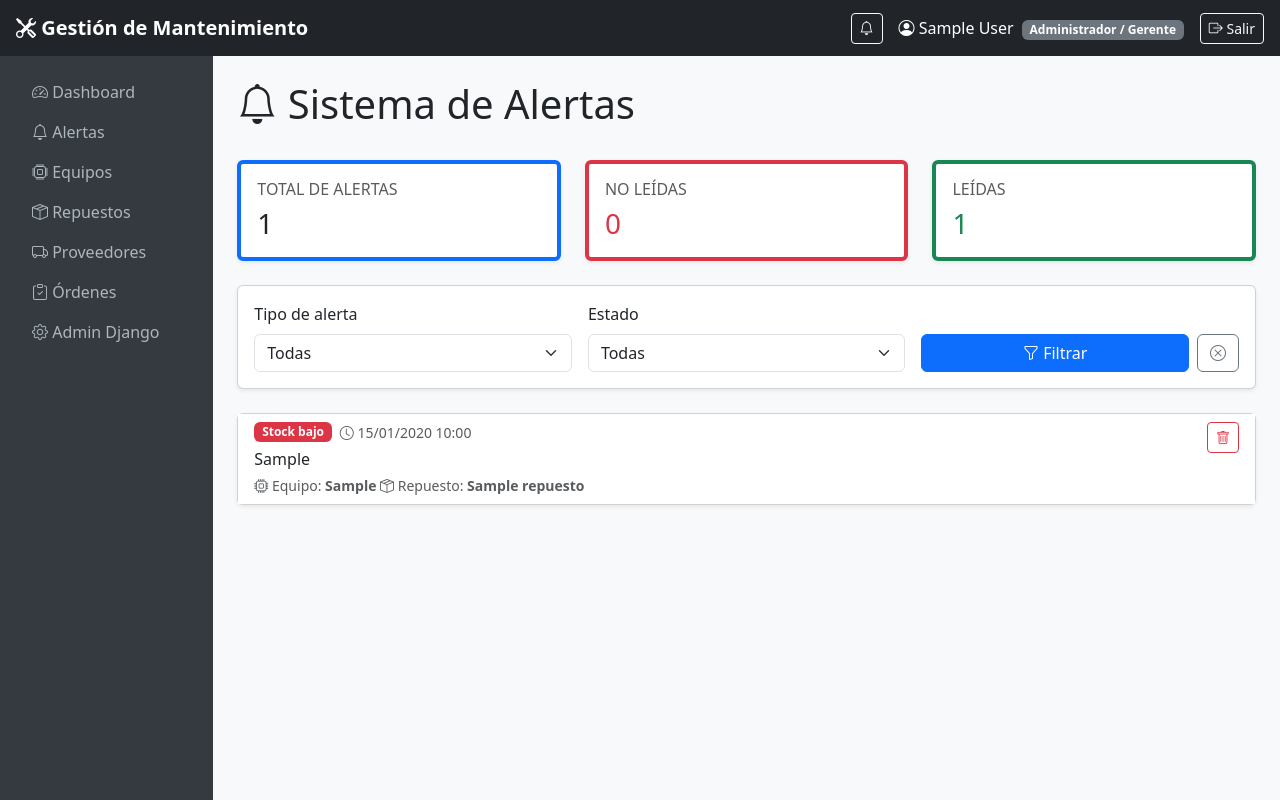
After one commit to rabih06/Gestion-mantenimiento-preventivo-PYMES, a Django app: page /alertas/ in a window 1280 px wide. The commit adds this page. Run offline with Django 5.2, Linux system fonts and the light colour scheme; a user stored in the database is signed in; tables that the repository leaves empty hold one stand-in row (values such as "Sample post").

Commit message:
Añadido de sistema de alertas (Notificaciones no leídas) para el administrador del sistema

```diff
--- a/config/settings.py
+++ b/config/settings.py
@@ -63,6 +63,7 @@ TEMPLATES = [
                 'django.template.context_processors.request',
                 'django.contrib.auth.context_processors.auth',
                 'django.contrib.messages.context_processors.messages',
+                'mantenimiento.context_processors.alertas_no_leidas',
             ],
         },
     },
--- /dev/null
+++ b/mantenimiento/context_processors.py
@@ -0,0 +1,15 @@
+from .models import Alerta
+
+
+def alertas_no_leidas(request):
+    """Contador global de alertas no leídas para el navbar."""
+    if not request.user.is_authenticated:
+        return {'alertas_count': 0}
+
+    # Solo admin y técnicos ven las alertas
+    if request.user.rol_principal in ['ADMIN', 'TECNICO']:
+        count = Alerta.objects.filter(leida=False).count()
+    else:
+        count = 0
+
+    return {'alertas_count': count}
--- a/mantenimiento/templates/mantenimiento/base.html
+++ b/mantenimiento/templates/mantenimiento/base.html
@@ -24,11 +24,29 @@
         </span>
         {% if user.is_authenticated %}
             <div class="d-flex align-items-center">
+
+                <!-- Badge de alertas (solo ADMIN y TECNICO) -->
+                {% if user.rol_principal == 'ADMIN' or user.rol_principal == 'TECNICO' %}
+                    <a href="{% url 'mantenimiento:lista_alertas' %}"
+                       class="btn btn-outline-light btn-sm me-3 position-relative"
+                       title="Ver alertas">
+                        <i class="bi bi-bell"></i>
+                        {% if alertas_count > 0 %}
+                            <span class="position-absolute top-0 start-100 translate-middle badge rounded-pill bg-danger">
+                                {{ alertas_count }}
+                            </span>
+                        {% endif %}
+                    </a>
+                {% endif %}
+
+                <!-- Nombre y rol del usuario -->
                 <span class="text-white me-3">
                     <i class="bi bi-person-circle"></i>
                     {{ user.get_full_name|default:user.username }}
                     <span class="badge bg-secondary ms-1">{{ user.get_rol_principal_display }}</span>
                 </span>
+
+                <!-- Botón de logout (POST por seguridad Django 5.x) -->
                 <form method="post" action="{% url 'logout' %}" class="d-inline">
                     {% csrf_token %}
                     <button type="submit" class="btn btn-outline-light btn-sm">
@@ -42,22 +60,84 @@
     <!-- Contenido principal -->
     <div class="container-fluid">
         <div class="row">
-            <!-- Sidebar (opcional, solo si el usuario está autenticado) -->
+            <!-- Sidebar (solo si el usuario está autenticado) -->
             {% if user.is_authenticated %}
             <div class="col-md-2 sidebar p-3">
                 <ul class="nav flex-column">
+
                     {% if user.rol_principal == 'ADMIN' %}
-                        <li class="nav-item"><a class="nav-link" href="{% url 'mantenimiento:dashboard_admin' %}"><i class="bi bi-speedometer2"></i> Dashboard</a></li>
-                        <li class="nav-item"><a class="nav-link" href="/admin/mantenimiento/equipo/"><i class="bi bi-cpu"></i> Equipos</a></li>
-                        <li class="nav-item"><a class="nav-link" href="/admin/mantenimiento/repuesto/"><i class="bi bi-box-seam"></i> Repuestos</a></li>
-                        <li class="nav-item"><a class="nav-link" href="/admin/mantenimiento/proveedor/"><i class="bi bi-truck"></i> Proveedores</a></li>
-                        <li class="nav-item"><a class="nav-link" href="/admin/mantenimiento/ordentrabajo/"><i class="bi bi-clipboard-check"></i> Órdenes</a></li>
-                        <li class="nav-item"><a class="nav-link" href="/admin/"><i class="bi bi-gear"></i> Admin Django</a></li>
+                        <li class="nav-item">
+                            <a class="nav-link" href="{% url 'mantenimiento:dashboard_admin' %}">
+                                <i class="bi bi-speedometer2"></i> Dashboard
+                            </a>
+                        </li>
+                        <li class="nav-item">
+                            <a class="nav-link" href="{% url 'mantenimiento:lista_alertas' %}">
+                                <i class="bi bi-bell"></i> Alertas
+                                {% if alertas_count > 0 %}
+                                    <span class="badge bg-danger ms-2">{{ alertas_count }}</span>
+                                {% endif %}
+                            </a>
+                        </li>
+                        <li class="nav-item">
+                            <a class="nav-link" href="/admin/mantenimiento/equipo/">
+                                <i class="bi bi-cpu"></i> Equipos
+                            </a>
+                        </li>
+                        <li class="nav-item">
+                            <a class="nav-link" href="/admin/mantenimiento/repuesto/">
+                                <i class="bi bi-box-seam"></i> Repuestos
+                            </a>
+                        </li>
+                        <li class="nav-item">
+                            <a class="nav-link" href="/admin/mantenimiento/proveedor/">
+                                <i class="bi bi-truck"></i> Proveedores
+                            </a>
+                        </li>
+                        <li class="nav-item">
+                            <a class="nav-link" href="/admin/mantenimiento/ordentrabajo/">
+                                <i class="bi bi-clipboard-check"></i> Órdenes
+                            </a>
+                        </li>
+                        <li class="nav-item">
+                            <a class="nav-link" href="/admin/">
+                                <i class="bi bi-gear"></i> Admin Django
+                            </a>
+                        </li>
+
                     {% elif user.rol_principal == 'TECNICO' %}
-                        <li class="nav-item"><a class="nav-link" href="{% url 'mantenimiento:dashboard_tecnico' %}"><i class="bi bi-kanban"></i> Mis Órdenes</a></li>
+                        <li class="nav-item">
+                            <a class="nav-link" href="{% url 'mantenimiento:dashboard_tecnico' %}">
+                                <i class="bi bi-kanban"></i> Mis Órdenes
+                            </a>
+                        </li>
+                        <li class="nav-item">
+                            <a class="nav-link" href="{% url 'mantenimiento:lista_alertas' %}">
+                                <i class="bi bi-bell"></i> Alertas
+                                {% if alertas_count > 0 %}
+                                    <span class="badge bg-danger ms-2">{{ alertas_count }}</span>
+                                {% endif %}
+                            </a>
+                        </li>
+
                     {% elif user.rol_principal == 'OPERARIO' %}
-                        <li class="nav-item"><a class="nav-link" href="{% url 'mantenimiento:dashboard_operario' %}"><i class="bi bi-house"></i> Inicio</a></li>
+                        <li class="nav-item">
+                            <a class="nav-link" href="{% url 'mantenimiento:dashboard_operario' %}">
+                                <i class="bi bi-house"></i> Inicio
+                            </a>
+                        </li>
+                        <li class="nav-item">
+                            <a class="nav-link" href="{% url 'mantenimiento:lista_incidencias' %}">
+                                <i class="bi bi-list-check"></i> Mis Reportes
+                            </a>
+                        </li>
+                        <li class="nav-item">
+                            <a class="nav-link" href="{% url 'mantenimiento:reportar_incidencia' %}">
+                                <i class="bi bi-exclamation-triangle"></i> Reportar Falla
+                            </a>
+                        </li>
                     {% endif %}
+
                 </ul>
             </div>
             {% endif %}
--- /dev/null
+++ b/mantenimiento/templates/mantenimiento/lista_alertas.html
@@ -0,0 +1,146 @@
+{% extends 'mantenimiento/base.html' %}
+{% block title %}Alertas{% endblock %}
+
+{% block content %}
+<div class="d-flex justify-content-between align-items-center mb-4">
+    <h1><i class="bi bi-bell"></i> Sistema de Alertas</h1>
+    {% if no_leidas > 0 %}
+        <form method="post" action="{% url 'mantenimiento:marcar_todas_leidas' %}" class="d-inline">
+            {% csrf_token %}
+            <button type="submit" class="btn btn-outline-success"
+                    onclick="return confirm('¿Marcar las {{ no_leidas }} alertas como leídas?')">
+                <i class="bi bi-check-all"></i> Marcar todas como leídas
+            </button>
+        </form>
+    {% endif %}
+</div>
+
+<!-- Resumen -->
+<div class="row mb-4">
+    <div class="col-md-4">
+        <div class="card border-start border-primary border-4 shadow-sm">
+            <div class="card-body">
+                <h6 class="text-muted text-uppercase">Total de Alertas</h6>
+                <h3 class="mb-0">{{ total_alertas }}</h3>
+            </div>
+        </div>
+    </div>
+    <div class="col-md-4">
+        <div class="card border-start border-danger border-4 shadow-sm">
+            <div class="card-body">
+                <h6 class="text-muted text-uppercase">No Leídas</h6>
+                <h3 class="mb-0 text-danger">{{ no_leidas }}</h3>
+            </div>
+        </div>
+    </div>
+    <div class="col-md-4">
+        <div class="card border-start border-success border-4 shadow-sm">
+            <div class="card-body">
+                <h6 class="text-muted text-uppercase">Leídas</h6>
+                <h3 class="mb-0 text-success">{{ leidas }}</h3>
+            </div>
+        </div>
+    </div>
+</div>
+
+<!-- Filtros -->
+<div class="card shadow-sm mb-4">
+    <div class="card-body">
+        <form method="get" class="row g-3">
+            <div class="col-md-4">
+                <label class="form-label">Tipo de alerta</label>
+                <select name="tipo" class="form-select">
+                    <option value="">Todas</option>
+                    {% for valor, etiqueta in tipos_alerta %}
+                        <option value="{{ valor }}" {% if tipo_filtro == valor %}selected{% endif %}>
+                            {{ etiqueta }}
+                        </option>
+                    {% endfor %}
+                </select>
+            </div>
+            <div class="col-md-4">
+                <label class="form-label">Estado</label>
+                <select name="estado" class="form-select">
+                    <option value="">Todas</option>
+                    <option value="no_leidas" {% if estado_filtro == 'no_leidas' %}selected{% endif %}>No leídas</option>
+                    <option value="leidas" {% if estado_filtro == 'leidas' %}selected{% endif %}>Leídas</option>
+                </select>
+            </div>
+            <div class="col-md-4 d-flex align-items-end gap-2">
+                <button type="submit" class="btn btn-primary flex-fill">
+                    <i class="bi bi-funnel"></i> Filtrar
+                </button>
+                <a href="{% url 'mantenimiento:lista_alertas' %}" class="btn btn-outline-secondary">
+                    <i class="bi bi-x-circle"></i>
+                </a>
+            </div>
+        </form>
+    </div>
+</div>
+
+<!-- Lista de alertas -->
+<div class="card shadow-sm">
+    <div class="card-body p-0">
+        <div class="list-group list-group-flush">
+            {% for alerta in alertas %}
+                <div class="list-group-item {% if not alerta.leida %}bg-light border-start border-4 border-danger{% endif %}">
+                    <div class="d-flex justify-content-between align-items-start">
+                        <div class="flex-grow-1">
+                            <div class="d-flex align-items-center gap-2 mb-1">
+                                <!-- Badge de tipo -->
+                                <span class="badge bg-{% if alerta.tipo == 'STOCK_BAJO' %}danger{% elif alerta.tipo == 'MANTENIMIENTO_VENCIDO' %}warning{% elif alerta.tipo == 'EQUIPO_CRITICO' %}danger{% elif alerta.tipo == 'MANTENIMIENTO_PROXIMO' %}info{% else %}secondary{% endif %}">
+                                    {{ alerta.get_tipo_display }}
+                                </span>
+
+                                {% if not alerta.leida %}
+                                    <span class="badge bg-danger">
+                                        <i class="bi bi-circle-fill" style="font-size: 0.5rem;"></i> Nueva
+                                    </span>
+                                {% endif %}
+
+                                <small class="text-muted">
+                                    <i class="bi bi-clock"></i> {{ alerta.created_at|date:"d/m/Y H:i" }}
+                                </small>
+                            </div>
+
+                            <p class="mb-1">{{ alerta.mensaje }}</p>
+
+                            <!-- Enlaces contextuales -->
+                            <div class="small text-muted">
+                                {% if alerta.equipo %}
+                                    <i class="bi bi-cpu"></i> Equipo: <strong>{{ alerta.equipo.codigo_interno }}</strong>
+                                {% endif %}
+                                {% if alerta.repuesto %}
+                                    <i class="bi bi-box-seam"></i> Repuesto: <strong>{{ alerta.repuesto.nombre }}</strong>
+                                {% endif %}
+                            </div>
+                        </div>
+
+                        <!-- Acciones -->
+                        <div class="d-flex gap-1 ms-3">
+                            {% if not alerta.leida %}
+                                <a href="{% url 'mantenimiento:marcar_alerta_leida' alerta.id %}"
+                                   class="btn btn-sm btn-outline-success"
+                                   title="Marcar como leída">
+                                    <i class="bi bi-check-lg"></i>
+                                </a>
+                            {% endif %}
+                            <a href="{% url 'mantenimiento:eliminar_alerta' alerta.id %}"
+                               class="btn btn-sm btn-outline-danger"
+                               onclick="return confirm('¿Eliminar esta alerta?')"
+                               title="Eliminar">
+                                <i class="bi bi-trash"></i>
+                            </a>
+                        </div>
+                    </div>
+                </div>
+            {% empty %}
+                <div class="text-center text-muted py-5">
+                    <i class="bi bi-bell-slash" style="font-size: 3rem;"></i>
+                    <p class="mt-3">No hay alertas que mostrar.</p>
+                </div>
+            {% endfor %}
+        </div>
+    </div>
+</div>
+{% endblock %}
--- a/mantenimiento/urls.py
+++ b/mantenimiento/urls.py
@@ -15,4 +15,9 @@ urlpatterns = [
     #Ordenes de trabajo (Técnico)
     path('ordenes/<int:orden_id>/', views.detalle_orden, name='detalle_orden'),
     path('ordenes/<int:orden_id>/cambiar/<str:nuevo_estado>/', views.cambiar_estado_orden, name='cambiar_estado_orden'),
+    #Alertas automatizadas
+    path('alertas/', views.lista_alertas, name='lista_alertas'),
+    path('alertas/<int:alerta_id>/leer/', views.marcar_alerta_leida, name='marcar_alerta_leida'),
+    path('alertas/marcar-todas/', views.marcar_todas_leidas, name='marcar_todas_leidas'),
+    path('alertas/<int:alerta_id>/eliminar/', views.eliminar_alerta, name='eliminar_alerta'),
 ]
--- a/mantenimiento/views.py
+++ b/mantenimiento/views.py
@@ -299,3 +299,84 @@ def cambiar_estado_orden(request, orden_id, nuevo_estado):
     equipo.save()
 
     return redirect('mantenimiento:dashboard_tecnico')
+
+from .models import Alerta
+
+
+@login_required
+def lista_alertas(request):
+    """Lista todas las alertas con filtros."""
+    if request.user.rol_principal not in ['ADMIN', 'TECNICO']:
+        messages.error(request, 'No tienes permiso para ver las alertas.')
+        return redirect('mantenimiento:redirigir_por_rol')
+
+    alertas = Alerta.objects.select_related('repuesto', 'equipo', 'plan').order_by('-created_at')
+
+    # Filtros por query params
+    tipo_filtro = request.GET.get('tipo', '')
+    estado_filtro = request.GET.get('estado', '')
+
+    if tipo_filtro:
+        alertas = alertas.filter(tipo=tipo_filtro)
+
+    if estado_filtro == 'leidas':
+        alertas = alertas.filter(leida=True)
+    elif estado_filtro == 'no_leidas':
+        alertas = alertas.filter(leida=False)
+
+    # Contadores para las tarjetas de resumen
+    total_alertas = Alerta.objects.count()
+    no_leidas = Alerta.objects.filter(leida=False).count()
+    leidas = Alerta.objects.filter(leida=True).count()
+
+    context = {
+        'alertas': alertas,
+        'tipo_filtro': tipo_filtro,
+        'estado_filtro': estado_filtro,
+        'tipos_alerta': Alerta.TIPO_CHOICES,
+        'total_alertas': total_alertas,
+        'no_leidas': no_leidas,
+        'leidas': leidas,
+    }
+    return render(request, 'mantenimiento/lista_alertas.html', context)
+
+
+@login_required
+def marcar_alerta_leida(request, alerta_id):
+    """Marca una alerta como leída."""
+    if request.user.rol_principal not in ['ADMIN', 'TECNICO']:
+        return redirect('mantenimiento:redirigir_por_rol')
+
+    alerta = get_object_or_404(Alerta, id=alerta_id)
+    alerta.leida = True
+    alerta.save()
+    messages.success(request, 'Alerta marcada como leída.')
+
+    # Volver a donde estaba el usuario
+    return redirect(request.META.get('HTTP_REFERER', 'mantenimiento:lista_alertas'))
+
+
+@login_required
+def marcar_todas_leidas(request):
+    """Marca todas las alertas como leídas."""
+    if request.user.rol_principal not in ['ADMIN', 'TECNICO']:
+        return redirect('mantenimiento:redirigir_por_rol')
+
+    if request.method == 'POST':
+        cantidad = Alerta.objects.filter(leida=False).update(leida=True)
+        messages.success(request, f'{cantidad} alertas marcadas como leídas.')
+
+    return redirect('mantenimiento:lista_alertas')
+
+
+@login_required
+def eliminar_alerta(request, alerta_id):
+    """Elimina una alerta."""
+    if request.user.rol_principal not in ['ADMIN', 'TECNICO']:
+        return redirect('mantenimiento:redirigir_por_rol')
+
+    alerta = get_object_or_404(Alerta, id=alerta_id)
+    alerta.delete()
+    messages.success(request, 'Alerta eliminada.')
+
+    return redirect('mantenimiento:lista_alertas')
```
